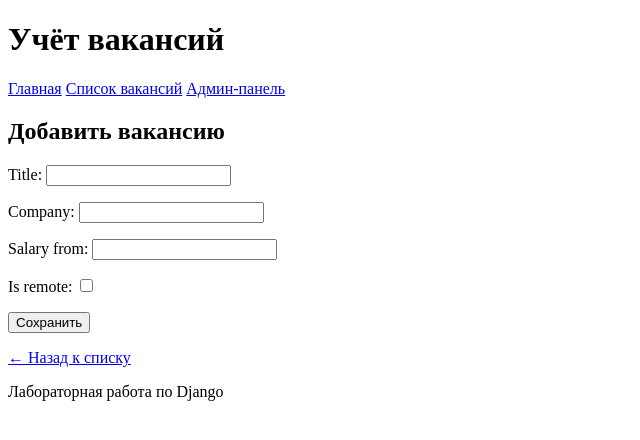
After one commit to GlebNagornikov/django_lab_2, a Django app: page /vacancies/add/ in a window 1280 px wide. The commit adds this page. Shown: the top 440 px of the page, without its empty margins (0-640 px from the left). Run offline with Django 5.2, Linux system fonts and the light colour scheme.

Commit message:
Добавлена возможность вносить данные в таблицу

```diff
--- /dev/null
+++ b/core/forms.py
@@ -0,0 +1,7 @@
+from django import forms
+from .models import Vacancy
+
+class VacancyForm(forms.ModelForm):
+    class Meta:
+        model = Vacancy
+        fields = ["title", "company", "salary_from", "is_remote"]
--- /dev/null
+++ b/core/templates/core/vacancy_form.html
@@ -0,0 +1,14 @@
+{% extends "core/base.html" %}
+
+{% block title %}Добавить вакансию{% endblock %}
+
+{% block content %}
+    <h2>Добавить вакансию</h2>
+    <form method="post">
+        {% csrf_token %}
+        {{ form.as_p }}
+        <button type="submit">Сохранить</button>
+    </form>
+
+    <p><a href="{% url 'vacancy_list' %}">← Назад к списку</a></p>
+{% endblock %}
--- a/core/templates/core/vacancy_list.html
+++ b/core/templates/core/vacancy_list.html
@@ -3,6 +3,7 @@
 {% block title %}Список вакансий{% endblock %}
 
 {% block content %}
+    <p><a href="{% url 'vacancy_add' %}">+ Добавить вакансию</a></p>
     <h2>Список вакансий</h2>
     <table border="1" cellpadding="5">
         <tr>
--- a/core/urls.py
+++ b/core/urls.py
@@ -5,4 +5,5 @@ urlpatterns = [
     path("", views.home, name="home"),
     path("vacancies/", views.VacancyListView.as_view(), name="vacancy_list"),
     path("vacancies/<int:pk>/", views.VacancyDetailView.as_view(), name="vacancy_detail"),
+    path("vacancies/add/", views.VacancyCreateView.as_view(), name="vacancy_add"),
 ]
--- a/core/views.py
+++ b/core/views.py
@@ -1,7 +1,9 @@
 from django.shortcuts import render
 from django.http import HttpResponse
-from django.views.generic import ListView, DetailView
+from django.views.generic import ListView, DetailView, CreateView
 from .models import Vacancy
+from django.urls import reverse_lazy
+from .forms import VacancyForm
 
 # Create your views here.
 
@@ -17,3 +19,9 @@ class VacancyDetailView(DetailView):
   model = Vacancy
   template_name = "core/vacancy_detail.html"
   context_object_name = "vacancy"
+
+class VacancyCreateView(CreateView):
+  model = Vacancy
+  form_class = VacancyForm
+  template_name = "core/vacancy_form.html"
+  success_url = reverse_lazy("vacancy_list")
```
Also changed, not shown: db.sqlite3.
